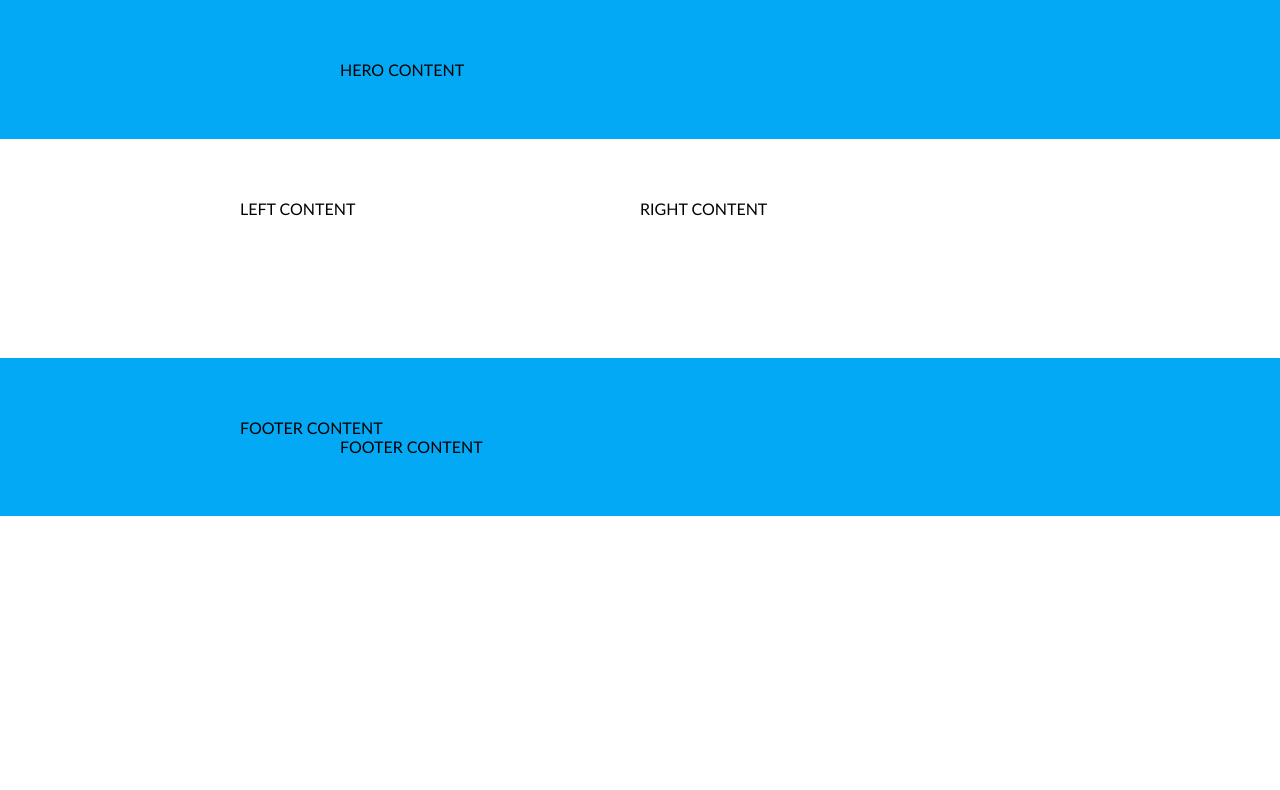
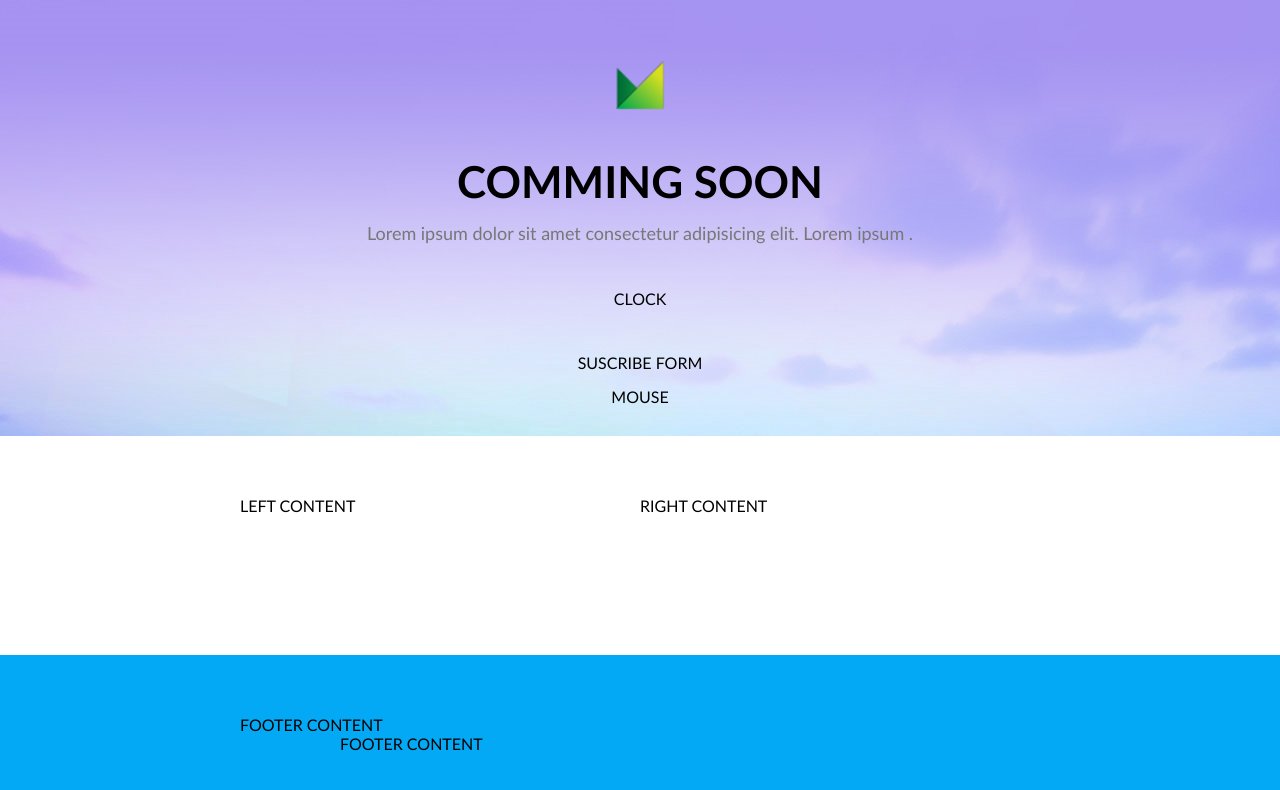
Before and after one commit to ModestaLiatuke/6-coming-soon, a website: page index.html in a window 1280 px wide. Drawn offline with Linux system fonts and the light colour scheme.

Commit message:
HERO section

```diff
--- a/CSS/pages/home.css
+++ b/CSS/pages/home.css
@@ -14,3 +14,47 @@
 @import "../components/progress-bar.css";
 
 /* CUSTOM STYLE BELLOW THIS COMPONENT, FOR THIS PAGE */
+/* HERO start*/
+.hero {
+    padding-bottom: 30px;
+    background-image: url(../../img/banner.png);
+}
+.hero .row-short {
+    text-align: center;
+}
+
+.hero .logo {
+    margin-bottom: 15px;
+
+}
+.hero .logo {
+    width: 100%;
+    height: 50px;
+    margin-bottom: 45px;
+    object-fit: contain;
+
+}
+.hero .main-title {
+    margin-bottom: 15px;
+    font-size: 44px;
+    text-transform: uppercase;
+}
+.hero .main-description {
+    margin-bottom: 45px;
+    font-size: 18px;
+    color: #777;
+}
+.hero .clock {
+    margin-bottom: 45px;
+}
+.hero .form {
+    margin-bottom: 15px;
+}
+
+/* HERO  end */
+
+/* MAIN CONTENT start */
+/* MAIN CONTENT end */
+
+/* FOOTER start */
+/* FOOTER end */
--- a/index.html
+++ b/index.html
@@ -16,9 +16,18 @@
 
 </head>
 <body>
-    <section class="container bg-primary">
+    <section class="container bg-primary hero">
         <div class="row-short">
-           HERO CONTENT
+            <img class="logo" src="./img/icon-logo.png" alt="icon-logo">
+            <h1 class="main-title">Comming soon</h1>
+            <p class="main-description">Lorem ipsum dolor sit amet consectetur adipisicing elit. Lorem ipsum .</p>
+           <div class="clock">CLOCK</div>
+           <form class="form">
+               SUSCRIBE FORM
+           </form>
+           <div class="mouse">
+               MOUSE
+           </div>
         </div>
     </section>
     <main class="container">
```
